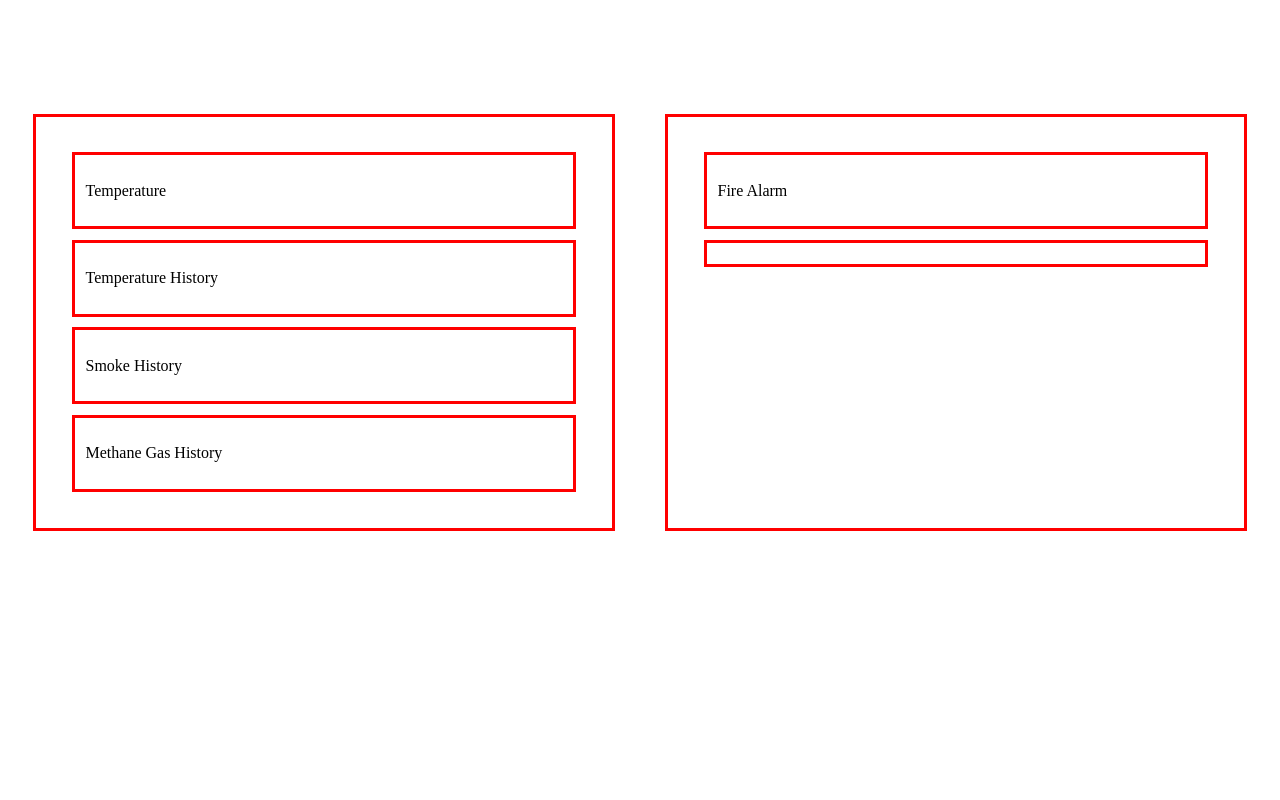
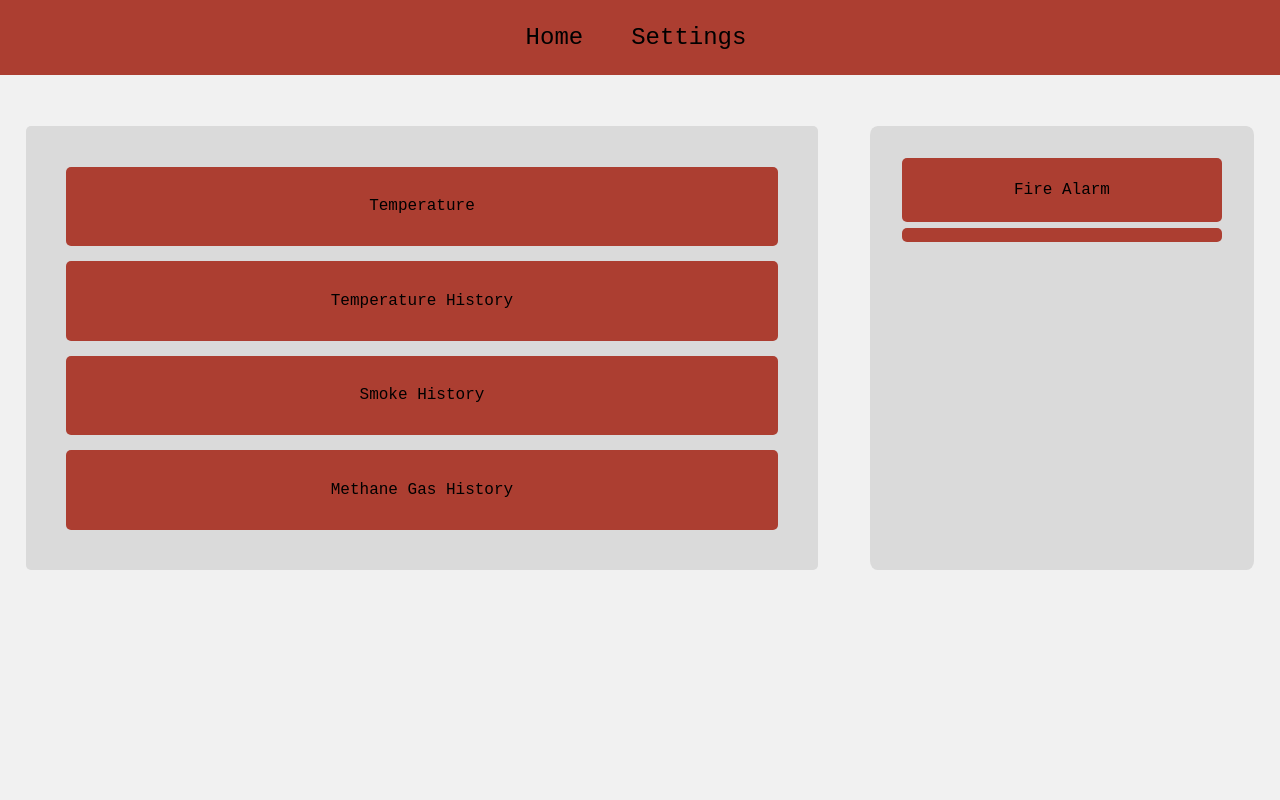
Before and after one commit to SYSC3010-W24/sysc3010-project-l1-g8, a Flask app: page / in a window 1280 px wide. Run offline with Flask 3, Linux system fonts and the light colour scheme.

Commit message:
feat: Update style for the home and settings page

```diff
--- a/web-app/static/index.css
+++ b/web-app/static/index.css
@@ -1,50 +1,89 @@
+body {
+  background-color: #f1f1f1;
+  margin: auto;
+  font-family: "Courier New", Courier, monospace;
+}
 .main-container {
   display: flex;
   flex-direction: row;
   width: 100%;
-  margin-top: 7%;
+  margin-top: 2%;
 }
 
+.navbar {
+  display: flex;
+  flex-direction: row;
+  width: 100%;
+  background-color: #ac3e31;
+  font-size: 1.5em;
+  justify-content: center;
+}
+
+.navbar ul {
+  display: flex;
+  flex-direction: row;
+}
+
+.navbar ul li {
+  list-style: none;
+  text-decoration: none;
+  padding-right: 2em;
+}
+
+.navbar ul li a {
+  text-decoration: none;
+  color: black;
+}
+
+.navbar ul li a:hover {
+  color: white;
+}
 .telemetry-box {
-  border-style: solid;
-  border-color: red;
+  border-radius: 5px;
   padding: 2%;
   margin: 2%;
-  width: 45%;
+  width: 100%;
+  background-color: #dadada;
 }
 
 .current-temp-box {
-  border-style: solid;
-  border-color: red;
   padding: 2%;
   margin: 2%;
+  background-color: #ac3e31;
+  border-radius: 5px;
+}
+
+.box-name {
+  display: flex;
+  align-items: center;
+  justify-content: center;
 }
 
 .data-box {
-  border-style: solid;
-  border-color: red;
+  background-color: #ac3e31;
+  border-radius: 5px;
   padding: 2%;
   margin: 2%;
 }
 
 .alarm-box {
-    border-style: solid;
-    border-color: red;
+  background-color: #dadada;
+  border-radius: 2%;
   padding: 2%;
   margin: 2%;
   width: 45%;
 }
 
 .alarm-status-box {
-    border-style: solid;
-    border-color: red;
+  background-color: #ac3e31;
+  border-radius: 5px;
   padding: 2%;
   margin: 2%;
 }
 
 .alarm-telemetry-box {
-    border-style: solid;
-    border-color: red;
+  background-color: #ac3e31;
+  border-radius: 5px;
   padding: 2%;
   margin: 2%;
 }
--- a/web-app/templates/index.html
+++ b/web-app/templates/index.html
@@ -1,13 +1,22 @@
 <html>
   <header>
-    <title>FANS WebApp</title>
+    <title>FANS Home</title>
     <link rel="stylesheet" href="static/index.css">
   </header>
-  <a href="/" id="logo" src=""></a>
+
+
+  <div class="navbar">
+
+    <ul>
+      <li><a href="/">Home</a></li>
+      <li><a href="/settings">Settings</a></li>
+    </ul>
+  </div>
 
   <body>
     <main>
       <div class="main-container">
+
 
         <div class="telemetry-box">
           <div class="current-temp-box">
```
Also changed, not shown: web-app/templates/settings.html (+28 -7 lines). Lines whose indentation alone changed are shown as unchanged.
